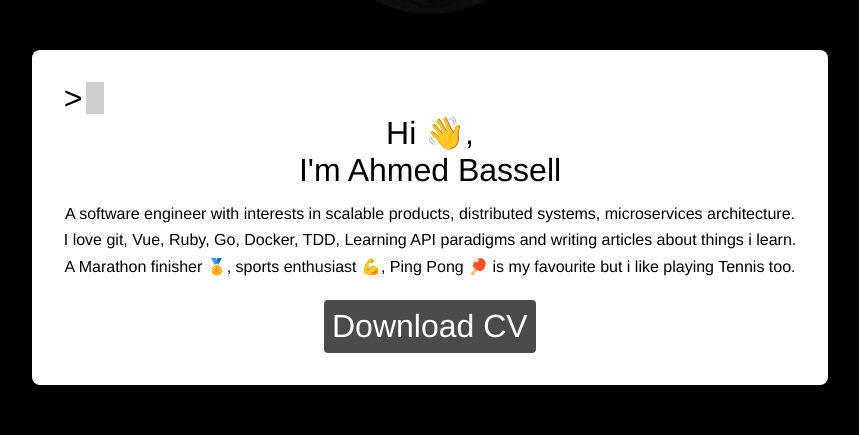
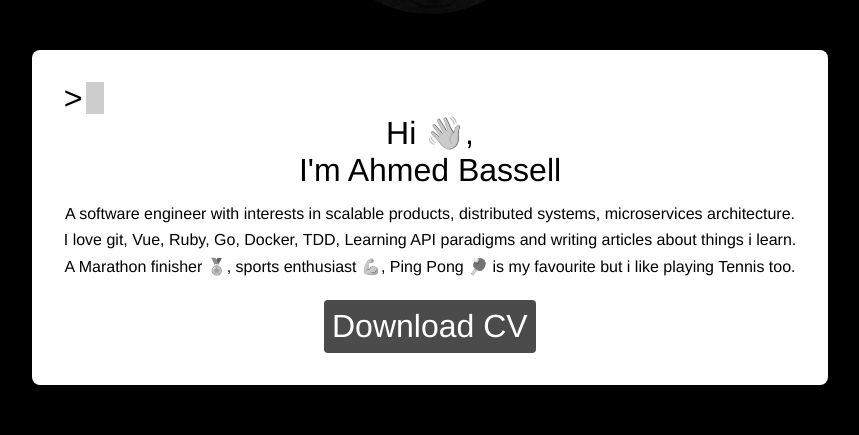
Before and after one commit to ahmedBassell/ahmedBassell.github.io, a Vue app: page / in a window 1280 px wide. Shown: the part 274-709 px from the top of the page, without its empty margins (210-1069 px from the left). Built offline with nearby package versions, Linux system fonts and the light colour scheme.

Commit message:
:art: Fully black and white

```diff
--- a/src/views/Home.vue
+++ b/src/views/Home.vue
@@ -90,6 +90,7 @@ export default {
   padding: 32px;
   border-radius: 8px;
   text-align: center;
+  filter: grayscale(100%);
 }
 
  /* blinking cursor */
```
